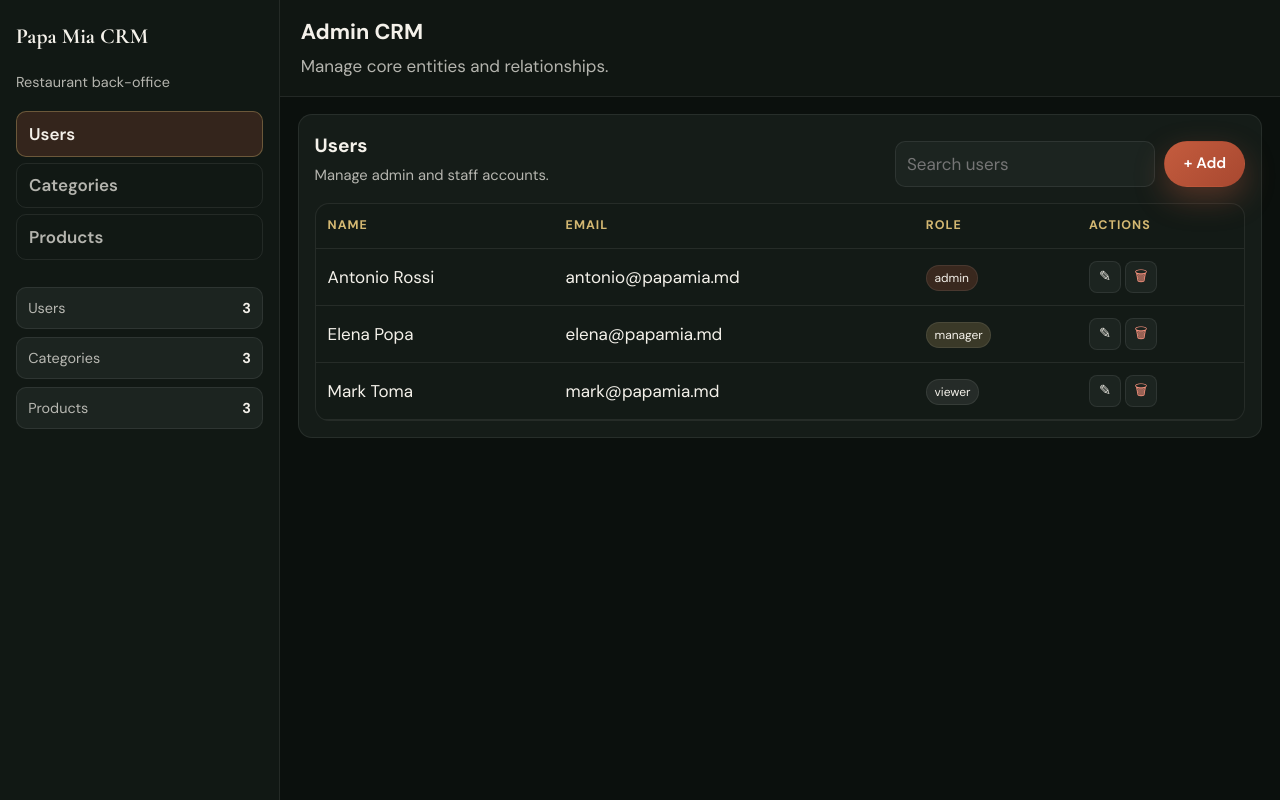
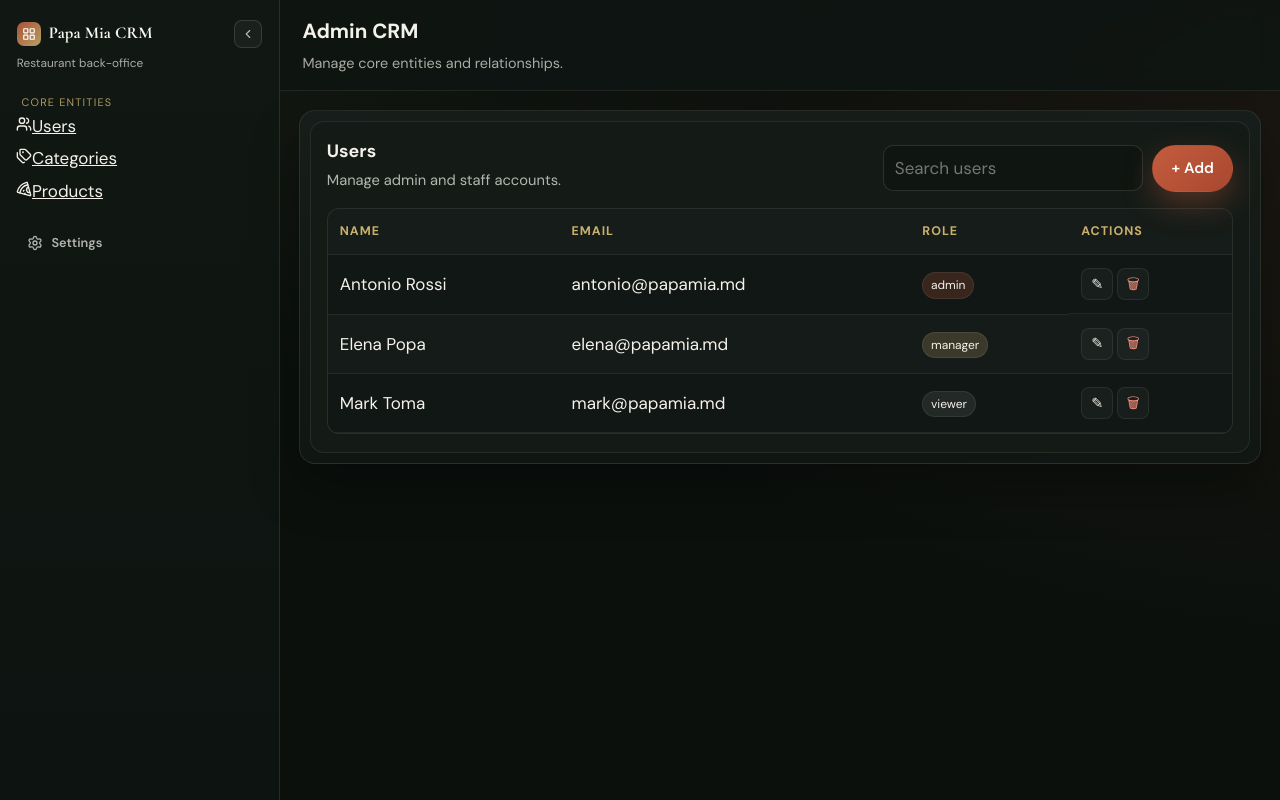
Before and after one commit to reliponj/papamia, a React (Vite) app: page /admin/users in a window 1280 px wide. Built offline with nearby package versions, Linux system fonts and the light colour scheme.

Commit message:
Sidebar changes

```diff
--- a/package.json
+++ b/package.json
@@ -10,6 +10,9 @@
     "preview": "vite preview"
   },
   "dependencies": {
+    "@radix-ui/react-collapsible": "^1.1.12",
+    "@radix-ui/react-tooltip": "^1.2.8",
+    "lucide-react": "^1.11.0",
     "react": "^19.2.0",
     "react-dom": "^19.2.0",
     "react-router-dom": "^7.14.1"
--- a/src/components/layout/AdminLayout.tsx
+++ b/src/components/layout/AdminLayout.tsx
@@ -1,45 +1,94 @@
+import { useState } from 'react'
 import { NavLink, Outlet } from 'react-router-dom'
-import { AdminDataProvider, useAdminData } from '../../contexts/AdminDataContext'
+import * as Collapsible from '@radix-ui/react-collapsible'
+import * as Tooltip from '@radix-ui/react-tooltip'
+import { ChevronLeft, LayoutGrid, Pizza, Settings, Tags, Users } from 'lucide-react'
+import { AdminDataProvider } from '../../contexts/AdminDataContext'
 
 function AdminShell() {
-  const { users, categories, products } = useAdminData()
+  const [isOpen, setIsOpen] = useState(true)
+
+  const links = [
+    { to: '/admin/users', label: 'Users', Icon: Users },
+    { to: '/admin/categories', label: 'Categories', Icon: Tags },
+    { to: '/admin/products', label: 'Products', Icon: Pizza },
+  ]
 
   return (
-    <div className="admin-shell">
+    <Tooltip.Provider delayDuration={200}>
+      <Collapsible.Root
+        className={`admin-shell${isOpen ? '' : ' is-collapsed'}`}
+        open={isOpen}
+        onOpenChange={setIsOpen}
+      >
         <aside className="admin-sidebar">
-        <div className="admin-sidebar__brand">Papa Mia CRM</div>
-        <p className="admin-sidebar__hint">Restaurant back-office</p>
+          <div className="admin-sidebar__panel">
+            <div className="admin-sidebar__head">
+              <div className="admin-sidebar__brand-wrap">
+                <div className="admin-sidebar__logo">
+                  <LayoutGrid size={14} />
+                </div>
+                {isOpen && <div className="admin-sidebar__brand">Papa Mia CRM</div>}
+              </div>
+              <Collapsible.Trigger asChild>
+                <button
+                  type="button"
+                  className="admin-sidebar__toggle"
+                  aria-label={isOpen ? 'Collapse sidebar' : 'Expand sidebar'}
+                >
+                  <ChevronLeft size={16} />
+                </button>
+              </Collapsible.Trigger>
+            </div>
+
+            {isOpen && <p className="admin-sidebar__hint">Restaurant back-office</p>}
+          </div>
+
+          <div className="admin-sidebar__group">
+            {isOpen && <div className="admin-sidebar__section-title">Core entities</div>}
+
             <nav className="admin-sidebar__nav">
-          <NavLink to="/admin/users" className={({ isActive }) => `admin-nav-link${isActive ? ' is-active' : ''}`}>
-            Users
+              {links.map(({ to, label, Icon }) => (
+                <Tooltip.Root key={to} disableHoverableContent>
+                  <Tooltip.Trigger asChild>
+                    <NavLink
+                      to={to}
+                      className={({ isActive }) =>
+                        `admin-nav-link admin-nav-link--ghost${isActive ? ' is-active' : ''}`
+                      }
+                    >
+                      <Icon size={16} />
+                      {isOpen && <span>{label}</span>}
                     </NavLink>
-          <NavLink
-            to="/admin/categories"
-            className={({ isActive }) => `admin-nav-link${isActive ? ' is-active' : ''}`}
-          >
-            Categories
-          </NavLink>
-          <NavLink
-            to="/admin/products"
-            className={({ isActive }) => `admin-nav-link${isActive ? ' is-active' : ''}`}
-          >
-            Products
-          </NavLink>
+                  </Tooltip.Trigger>
+                  {!isOpen && (
+                    <Tooltip.Portal>
+                      <Tooltip.Content className="admin-tooltip" side="right" sideOffset={8}>
+                        {label}
+                      </Tooltip.Content>
+                    </Tooltip.Portal>
+                  )}
+                </Tooltip.Root>
+              ))}
             </nav>
+          </div>
 
-        <div className="admin-sidebar__meta">
-          <div>
-            <span>Users</span>
-            <strong>{users.length}</strong>
-          </div>
-          <div>
-            <span>Categories</span>
-            <strong>{categories.length}</strong>
-          </div>
-          <div>
-            <span>Products</span>
-            <strong>{products.length}</strong>
-          </div>
+          <div className="admin-sidebar__footer">
+            <Tooltip.Root disableHoverableContent>
+              <Tooltip.Trigger asChild>
+                <button type="button" className="admin-nav-link admin-nav-link--ghost">
+                  <Settings size={16} />
+                  {isOpen && <span>Settings</span>}
+                </button>
+              </Tooltip.Trigger>
+              {!isOpen && (
+                <Tooltip.Portal>
+                  <Tooltip.Content className="admin-tooltip" side="right" sideOffset={8}>
+                    Settings
+                  </Tooltip.Content>
+                </Tooltip.Portal>
+              )}
+            </Tooltip.Root>
           </div>
         </aside>
 
@@ -49,10 +98,13 @@ function AdminShell() {
             <p>Manage core entities and relationships.</p>
           </header>
           <main className="admin-content">
+            <div className="admin-content__surface">
               <Outlet />
+            </div>
           </main>
         </div>
-    </div>
+      </Collapsible.Root>
+    </Tooltip.Provider>
   )
 }
 
--- a/src/index.css
+++ b/src/index.css
@@ -1012,73 +1012,156 @@ textarea {
   min-height: 100vh;
   display: grid;
   grid-template-columns: 280px 1fr;
-  background: #0b100d;
+  background:
+    radial-gradient(900px 500px at -5% -10%, rgba(212, 184, 114, 0.08), transparent),
+    radial-gradient(900px 500px at 110% 20%, rgba(196, 92, 62, 0.09), transparent),
+    #0b100d;
+  transition: grid-template-columns 0.2s ease;
+}
+
+.admin-shell.is-collapsed {
+  grid-template-columns: 72px 1fr;
 }
 
 .admin-sidebar {
-  border-right: 1px solid var(--border);
-  background: #111814;
-  padding: 1.25rem 1rem;
+  border-right: 1px solid rgba(255, 255, 255, 0.1);
+  background: linear-gradient(180deg, #111813 0%, #0d1310 100%);
+  padding: 1rem 0.8rem;
   display: grid;
-  align-content: start;
-  gap: 1.1rem;
+  grid-template-rows: auto auto 1fr auto;
+  gap: 0.8rem;
+}
+
+.admin-sidebar__panel {
+  padding: 0.25rem;
+}
+
+.admin-sidebar__head {
+  display: flex;
+  align-items: center;
+  justify-content: space-between;
+  gap: 0.5rem;
+}
+
+.admin-sidebar__brand-wrap {
+  display: inline-flex;
+  align-items: center;
+  gap: 0.5rem;
+  color: #f9f7f2;
+}
+
+.admin-sidebar__logo {
+  width: 24px;
+  height: 24px;
+  border-radius: 7px;
+  background: linear-gradient(135deg, rgba(196, 92, 62, 0.85), rgba(212, 184, 114, 0.85));
+  display: inline-flex;
+  align-items: center;
+  justify-content: center;
+  color: #fff;
 }
 
 .admin-sidebar__brand {
   font-family: var(--font-display);
-  font-size: 1.35rem;
+  font-size: 1.04rem;
   font-weight: 700;
+  letter-spacing: 0.01em;
+}
+
+.admin-sidebar__toggle {
+  width: 28px;
+  height: 28px;
+  border-radius: 8px;
+  border: 1px solid rgba(255, 255, 255, 0.12);
+  background: rgba(255, 255, 255, 0.04);
+  color: var(--muted);
+  cursor: pointer;
+  display: inline-flex;
+  align-items: center;
+  justify-content: center;
+  transition: transform 0.2s ease;
+}
+
+.admin-shell.is-collapsed .admin-sidebar__toggle {
+  transform: rotate(180deg);
 }
 
 .admin-sidebar__hint {
-  margin: 0;
-  color: var(--muted);
-  font-size: 0.9rem;
+  margin: 0.4rem 0 0;
+  color: rgba(244, 241, 234, 0.68);
+  font-size: 0.74rem;
+}
+
+.admin-sidebar__section-title {
+  font-size: 0.68rem;
+  letter-spacing: 0.11em;
+  text-transform: uppercase;
+  color: rgba(212, 184, 114, 0.8);
+  padding: 0.1rem 0.35rem;
+}
+
+.admin-sidebar__group {
+  padding: 0.2rem;
 }
 
 .admin-sidebar__nav {
   display: grid;
-  gap: 0.35rem;
+  gap: 0.38rem;
 }
 
 .admin-nav-link {
-  border: 1px solid var(--border);
+  border: 1px solid transparent;
   border-radius: 10px;
-  padding: 0.55rem 0.75rem;
+  padding: 0.54rem 0.6rem;
   text-decoration: none;
-  color: var(--muted);
+  color: rgba(244, 241, 234, 0.72);
+  font-size: 0.8rem;
   font-weight: 600;
+  display: inline-flex;
+  align-items: center;
+  gap: 0.55rem;
+  background: transparent;
+  transition: border-color 0.2s ease, background 0.2s ease, transform 0.15s ease, color 0.2s ease;
 }
 
 .admin-nav-link:hover {
-  color: var(--text);
+  color: #fff;
+  background: rgba(255, 255, 255, 0.08);
 }
 
 .admin-nav-link.is-active {
-  color: var(--text);
-  background: var(--accent-soft);
-  border-color: rgba(212, 184, 114, 0.35);
+  color: #fff;
+  background: rgba(255, 255, 255, 0.14);
 }
 
-.admin-sidebar__meta {
-  margin-top: 0.6rem;
-  display: grid;
-  gap: 0.5rem;
+.admin-nav-link--ghost {
+  width: 100%;
+  justify-content: flex-start;
 }
 
-.admin-sidebar__meta > div {
-  border: 1px solid var(--border);
-  border-radius: 10px;
-  background: var(--surface);
-  padding: 0.55rem 0.7rem;
-  display: flex;
-  justify-content: space-between;
-  align-items: center;
-  font-size: 0.9rem;
+.admin-sidebar__footer {
+  padding: 0.2rem;
 }
 
-.admin-sidebar__meta span {
-  color: var(--muted);
+.admin-shell.is-collapsed .admin-nav-link {
+  justify-content: center;
+  padding-inline: 0;
+}
+
+.admin-shell.is-collapsed .admin-sidebar__panel,
+.admin-shell.is-collapsed .admin-sidebar__group,
+.admin-shell.is-collapsed .admin-sidebar__footer {
+  padding-inline: 0.2rem;
+}
+
+.admin-tooltip {
+  border: 1px solid var(--border);
+  border-radius: 8px;
+  background: #0f1512;
+  color: var(--text);
+  font-size: 0.72rem;
+  line-height: 1;
+  padding: 0.4rem 0.5rem;
 }
 
 .admin-workspace {
@@ -1088,30 +1171,41 @@ textarea {
 }
 
 .admin-topbar {
-  border-bottom: 1px solid var(--border);
-  padding: 1rem 1.3rem;
-  background: #101612;
+  border-bottom: 1px solid rgba(255, 255, 255, 0.08);
+  padding: 1rem 1.4rem;
+  background: rgba(15, 21, 18, 0.86);
+  backdrop-filter: blur(10px);
 }
 
 .admin-topbar h1 {
   margin: 0;
-  font-size: 1.35rem;
+  font-size: 1.28rem;
+  font-weight: 700;
 }
 
 .admin-topbar p {
   margin: 0.25rem 0 0;
-  color: var(--muted);
+  color: rgba(244, 241, 234, 0.68);
+  font-size: 0.9rem;
 }
 
 .admin-content {
-  padding: 1.1rem;
+  padding: 1.2rem;
+}
+
+.admin-content__surface {
+  border: 1px solid rgba(255, 255, 255, 0.09);
+  border-radius: 16px;
+  background: linear-gradient(180deg, rgba(23, 31, 27, 0.88), rgba(17, 23, 20, 0.88));
+  box-shadow: 0 24px 50px rgba(0, 0, 0, 0.3);
+  padding: 0.6rem;
 }
 
 .crm-section {
-  border: 1px solid var(--border);
-  border-radius: var(--radius);
-  background: var(--bg-elev);
-  padding: 1rem;
+  border: 1px solid rgba(255, 255, 255, 0.08);
+  border-radius: 14px;
+  background: #141b17;
+  padding: 1rem 1rem 1.1rem;
 }
 
 .crm-section__head {
@@ -1125,7 +1219,8 @@ textarea {
 
 .crm-section__head h2 {
   margin: 0;
-  font-size: 1.2rem;
+  font-size: 1.12rem;
+  font-weight: 700;
 }
 
 .crm-section__head p {
@@ -1137,10 +1232,15 @@ textarea {
 .crm-search {
   min-width: 260px;
   border-radius: 10px;
-  border: 1px solid var(--border);
-  background: var(--surface);
+  border: 1px solid rgba(255, 255, 255, 0.12);
+  background: rgba(0, 0, 0, 0.22);
   color: var(--text);
   padding: 0.55rem 0.7rem;
+}
+
+.crm-search:focus-visible {
+  outline: 2px solid rgba(212, 184, 114, 0.35);
+  outline-offset: 1px;
 }
 
 .crm-toolbar {
@@ -1183,9 +1283,9 @@ textarea {
 }
 
 .crm-table-wrap {
-  border: 1px solid var(--border);
-  border-radius: var(--radius);
-  background: #131a16;
+  border: 1px solid rgba(255, 255, 255, 0.1);
+  border-radius: 12px;
+  background: #111714;
   overflow: auto;
 }
 
@@ -1198,15 +1298,24 @@ textarea {
 .crm-table th,
 .crm-table td {
   text-align: left;
-  padding: 0.75rem;
-  border-bottom: 1px solid var(--border);
+  padding: 0.82rem 0.75rem;
+  border-bottom: 1px solid rgba(255, 255, 255, 0.07);
 }
 
 .crm-table th {
-  color: var(--gold);
+  color: rgba(212, 184, 114, 0.95);
   font-size: 0.78rem;
   letter-spacing: 0.08em;
   text-transform: uppercase;
+  background: rgba(255, 255, 255, 0.02);
+}
+
+.crm-table tbody tr:nth-child(even) {
+  background: rgba(255, 255, 255, 0.015);
+}
+
+.crm-table tbody tr:hover {
+  background: rgba(212, 184, 114, 0.06);
 }
 
 .crm-table__actions {
@@ -1219,7 +1328,7 @@ textarea {
   height: 32px;
   border-radius: 8px;
   border: 1px solid var(--border);
-  background: var(--surface);
+  background: rgba(255, 255, 255, 0.03);
   color: var(--text);
   cursor: pointer;
   display: inline-flex;
@@ -1230,7 +1339,8 @@ textarea {
 }
 
 .crm-icon-btn:hover {
-  border-color: rgba(212, 184, 114, 0.35);
+  border-color: rgba(212, 184, 114, 0.45);
+  background: rgba(212, 184, 114, 0.1);
 }
 
 .crm-icon-btn.is-danger {
@@ -1265,7 +1375,7 @@ textarea {
   width: min(560px, calc(100vw - 2rem));
   border: 1px solid var(--border);
   border-radius: var(--radius);
-  background: #111814;
+  background: #141b17;
   box-shadow: var(--shadow);
 }
 
@@ -1318,9 +1428,15 @@ textarea {
   .admin-shell {
     grid-template-columns: 1fr;
   }
+  .admin-shell.is-collapsed {
+    grid-template-columns: 1fr;
+  }
   .admin-sidebar {
     border-right: 0;
     border-bottom: 1px solid var(--border);
+  }
+  .admin-shell.is-collapsed .admin-sidebar {
+    padding-inline: 0.6rem;
   }
   .crm-search {
     min-width: 220px;
```
Also changed, not shown: 1 other file (tests, documents, lock files or other folders). Lines whose indentation alone changed are shown as unchanged.
